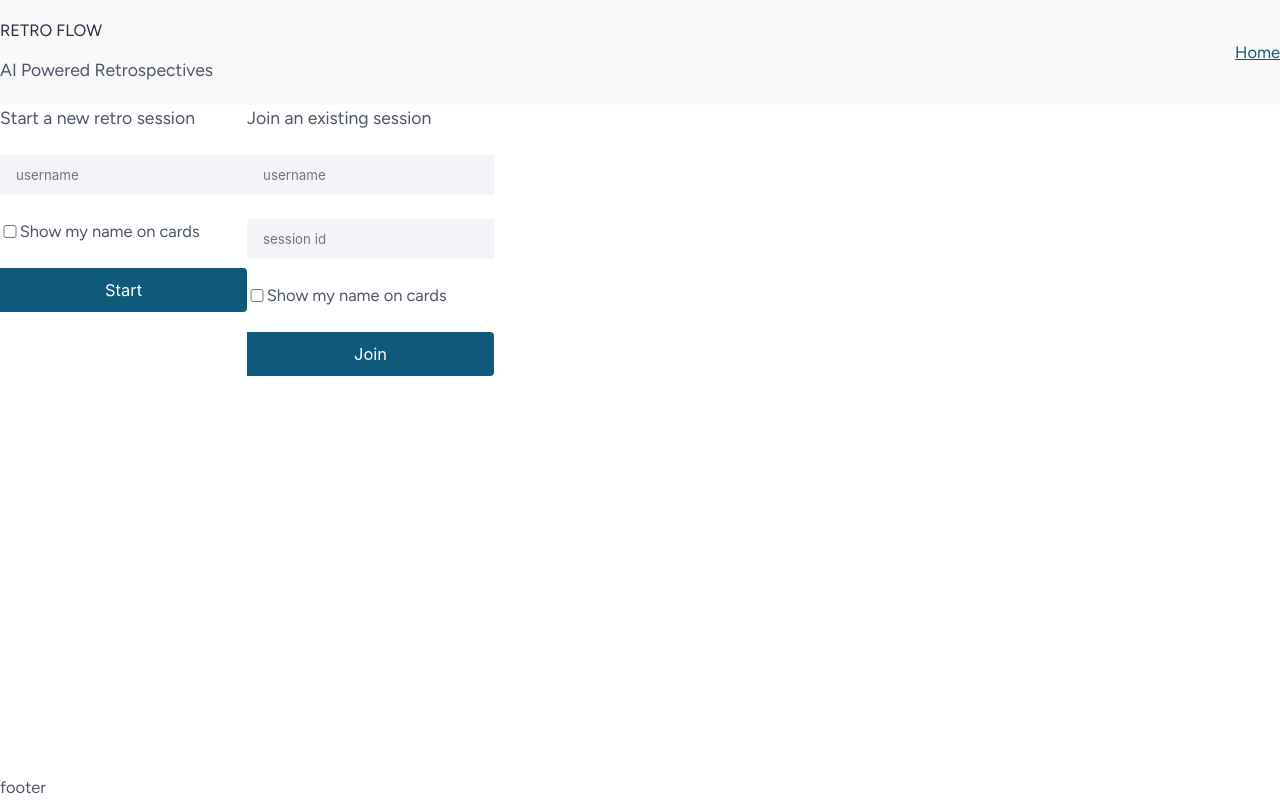
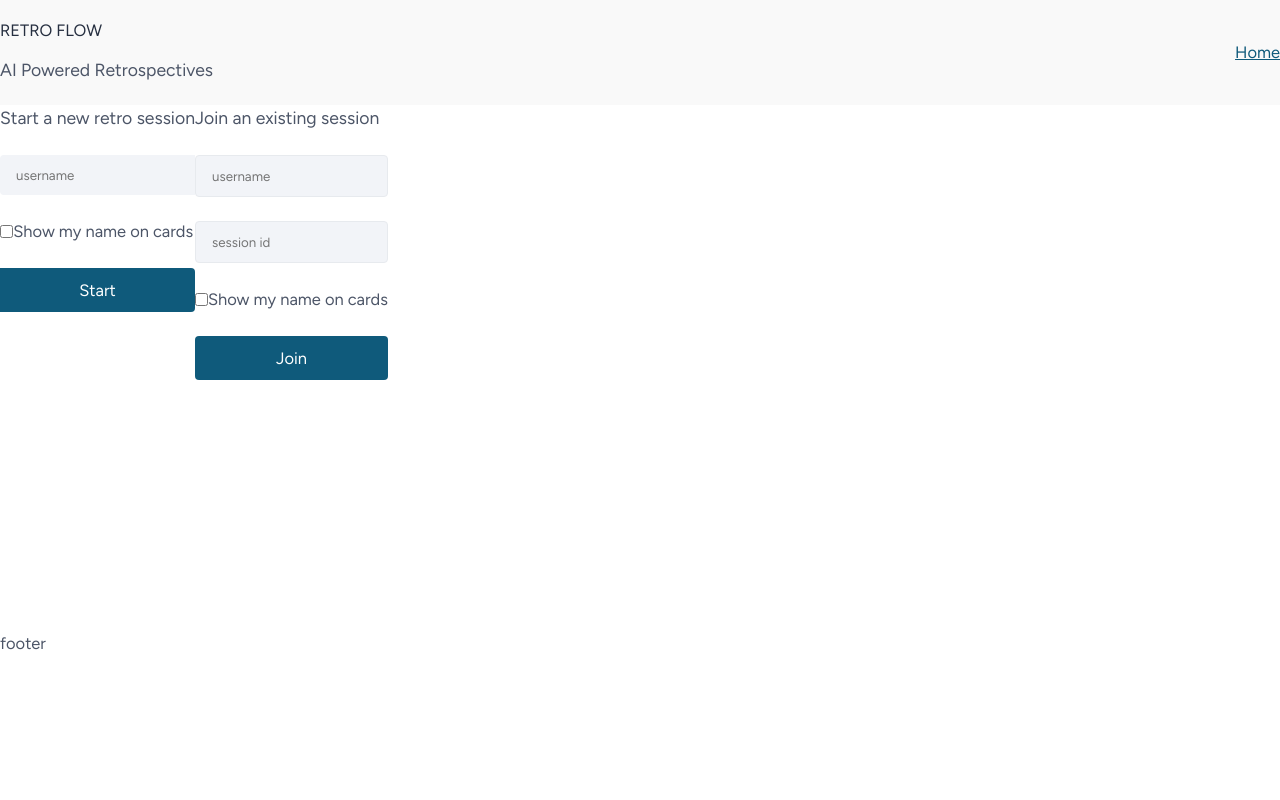
Before and after one commit to alexrdz/retro-flow, a React (Vite) app in the folder frontend/: page / in a window 1280 px wide. Built offline with nearby package versions, Linux system fonts and the light colour scheme; a web font is replaced by a local one.

Commit message:
small css tweaks

```diff
--- a/frontend/src/components/AddSessionForm/AddSessionForm.tsx
+++ b/frontend/src/components/AddSessionForm/AddSessionForm.tsx
@@ -2,6 +2,7 @@ import { useNavigate } from "react-router-dom"
 import { createSession } from "../../services/session-service"
 import { useForm } from "react-hook-form"
 import { setUserPreferences } from "../../utils/user";
+import styles from './AddSessionForm.module.css'
 
 interface AddSessionFormData {
   username: string;
@@ -27,7 +28,7 @@ export default function AddSessionForm() {
     }
 
     return (
-        <form onSubmit={handleSubmit(onFormSubmit)} data-stack="gap:sm" className="session-form">
+        <form onSubmit={handleSubmit(onFormSubmit)} data-stack="gap:sm" className={styles['session-form']}>
           <p>
             Start a new retro session
           </p>
--- a/frontend/src/styles/elemental/elements.css
+++ b/frontend/src/styles/elemental/elements.css
@@ -39,7 +39,7 @@ video {
   margin-block-end: initial;
 }
 
-html, input, select, button {
+html, body, input, select, button {
   font-family: var(--font-sans);
 }
 
--- a/frontend/src/styles/elemental/settings.css
+++ b/frontend/src/styles/elemental/settings.css
@@ -6,8 +6,11 @@
   --measure: 65ch;
 
   /* Fonts */
+  /* block-size: 100%;
+  background-color: var(--stone-1); */
+
 	--font--serif: Georgia, 'Times New Roman', Times, serif;
-	--font-sans: -apple-system, BlinkMacSystemFont, 'Segoe UI', Roboto, 'Helvetica Neue', Arial, 'Noto Sans', sans-serif;
+	--font-sans: 'Figtree', sans-serif;
 	--font-mono: Consolas, monaco, 'Ubuntu Mono', 'Liberation Mono', 'Courier New', Courier, monospace;
   --default-headline-font-weight: 300;
   --default-font-weight: 400;
--- a/frontend/src/styles/globals.css
+++ b/frontend/src/styles/globals.css
@@ -1,7 +1,7 @@
 html, body {
-  block-size: 100%;
+  /* block-size: 100%;
   background-color: var(--stone-1);
-  font-family: 'Figtree', serif;
+  font-family: 'Figtree', serif; */
 
   #root {
     display: flex;
--- a/frontend/src/styles/index.css
+++ b/frontend/src/styles/index.css
@@ -1,10 +1,6 @@
 @layer settings, reset, vendor, elements, objects, components, app, utils;
-/*
-add vendor css in the appropriate layer
-@shoealce is added as a dev dependency should you want to use it
-@import url('@shoelace-style/shoelace/dist/themes/light.css') layer(vendor);
-*/
 @import url('./elemental/settings.css') layer(settings);
+
 /*
 Reset based on Josh Comeau’s [CSS Reset](https://www.joshwcomeau.com/css/custom-css-reset/)
 Currently this is a lot of the same as the elments.css file so not adding it here.
@@ -13,5 +9,10 @@ Currently this is a lot of the same as the elments.css file so not adding it her
 @import url('./elemental/elements.css') layer(elements);
 @import url('./elemental/objects.css') layer(objects);
 @import url('./elemental/utils.css') layer(utils);
-@import url('./App.css') layer(app);
+
 @import url('./globals.css') layer(utils);
+
+/* override open props font */
+:root {
+  --font-sans: 'Figtree', sans-serif;
+}
```
Also changed, not shown: frontend/src/components/AddSessionForm/AddSessionForm.module.css (renamed from frontend/src/styles/App.css).
